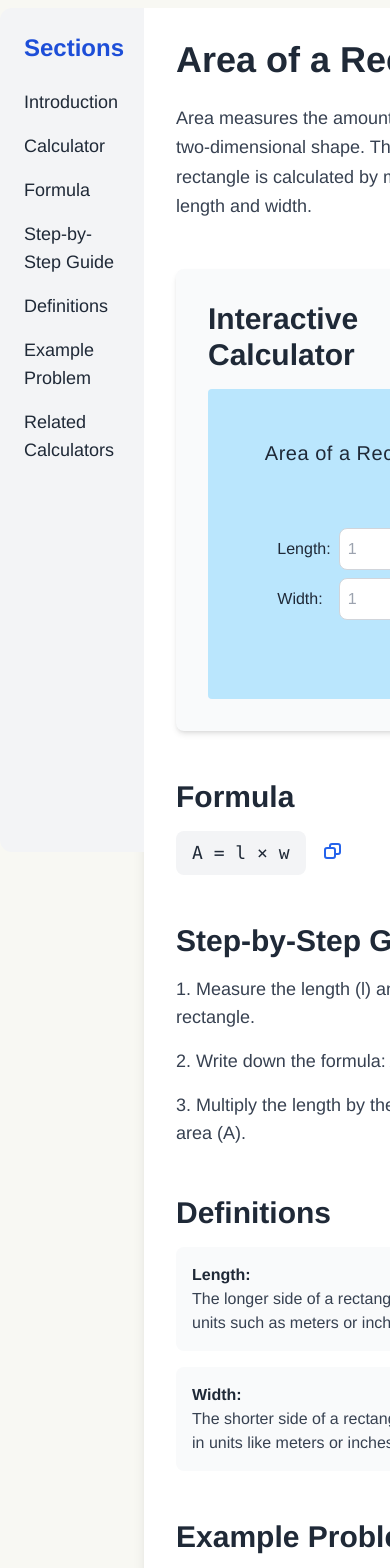
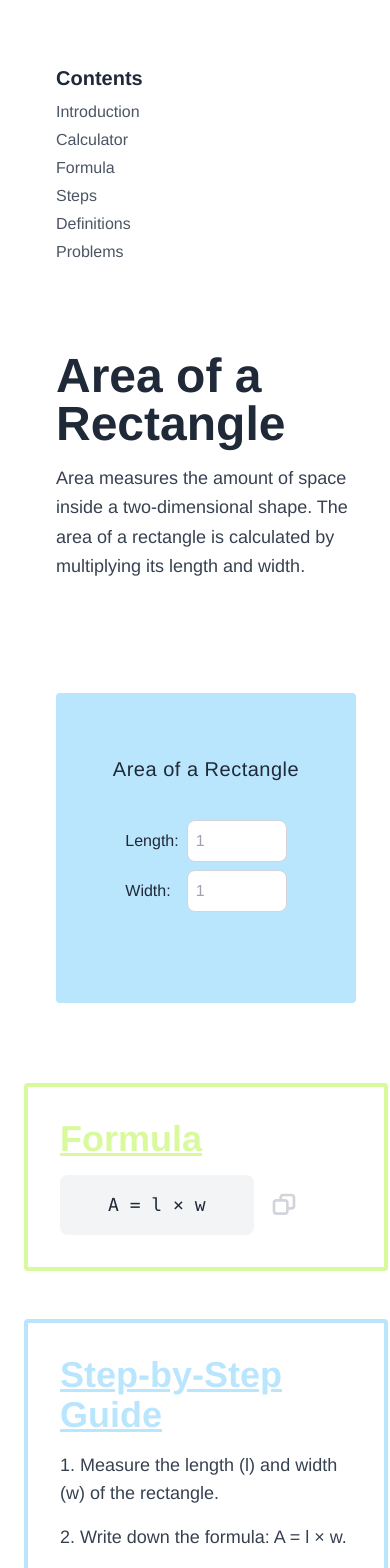
Before and after one commit to samanthacabrera/conversion-calculator, a React (Vite) app: page /calculator/areaRectangle in a window 390 px wide. Shown: the part 240-1808 px from the top of the page. Built offline with nearby package versions, Linux system fonts and the light colour scheme.

Commit message:
updated Page layout & mobile responsive

```diff
--- a/src/App.css
+++ b/src/App.css
@@ -7,6 +7,6 @@ body {
   margin: 0;
   padding: 0;
   font-family: Helvetica, sans-serif;
-  background-color: rgb(248, 248, 243);
   overflow-x: hidden;
+  scroll-behavior: smooth;
 }
--- a/src/Calculator.jsx
+++ b/src/Calculator.jsx
@@ -22,7 +22,7 @@ const Calculator = ({ calcType, condensed }) => {
 
     return (
         <div className={`flex flex-col justify-center items-center bg-${calcInfo.color}-200 text-center p-4 space-y-2 rounded ${condensed ? 'h-[60px] w-[300px]' : 'h-[310px] w-[300px]'}`}>
-            <Link to={`/calculator/${calcType}`} className="text-xl tracking-wide hover:scale-105 hover:underline transition-all duration-300 mb-6">
+            <Link to={`/calculator/${calcType}`} className="text-xl tracking-wide hover:scale-105 hover:underline transition-all duration-300">
                 {calcInfo.label}
             </Link>
 
--- a/src/Page.jsx
+++ b/src/Page.jsx
@@ -24,7 +24,7 @@ const Page = ({ calcType }) => {
 
     const copyToClipboard = () => {
         navigator.clipboard.writeText(formula).then(() => {
-            setCopySuccess('Formula copied to clipboard!');
+            setCopySuccess('copied to clipboard :)');
             setTimeout(() => setCopySuccess(''), 2000);
         }).catch(() => {
             setCopySuccess('Failed to copy formula');
@@ -32,58 +32,58 @@ const Page = ({ calcType }) => {
     };
 
     return (
-        <div className="flex max-w-6xl mx-auto">
-            {/* Sidebar Navigation */}
-            <aside className="w-1/4 p-6 bg-gray-100 rounded-l-xl sticky top-0 h-screen">
-                <h2 className="text-2xl font-semibold mb-6 text-blue-700">Sections</h2>
-                <nav className="space-y-4">
-                    <a href="#introduction" className="block text-lg hover:text-blue-700">Introduction</a>
-                    <a href="#calculator" className="block text-lg hover:text-blue-700">Calculator</a>
-                    <a href="#formula" className="block text-lg hover:text-blue-700">Formula</a>
-                    <a href="#steps" className="block text-lg hover:text-blue-700">Step-by-Step Guide</a>
-                    <a href="#definitions" className="block text-lg hover:text-blue-700">Definitions</a>
-                    <a href="#example" className="block text-lg hover:text-blue-700">Example Problem</a>
-                    <a href="#related" className="block text-lg hover:text-blue-700">Related Calculators</a>
-                </nav>
-            </aside>
+        <div className="flex flex-col max-w-6xl mx-auto p-6 bg-white rounded-lg shadow-lg">
+
+            <nav className="p-8">
+                <h2 className="text-xl font-semibold">Contents</h2>
+                <div className="flex flex-col space-y-1 mt-2">
+                    {["Introduction", "Calculator", "Formula", "Steps", "Definitions", "Problems"].map((item, index) => (
+                        <a key={index} href={`#${item.toLowerCase().replace(" ", "")}`} className="text-gray-600 hover:text-lime-400 transition duration-200">
+                            {item}
+                        </a>
+                    ))}
+                </div>
+            </nav>
 
             {/* Main Content */}
-            <main className="flex-1 p-8 bg-white rounded-r-xl shadow-lg space-y-12">
+            <main className="mt-6 space-y-12">
                 {/* Title */}
-                <section id="introduction">
-                    <h1 className="text-4xl font-bold text-gray-800 mb-6">{title}</h1>
+                <section id="introduction" className="p-8">
+                    <h1 className="text-5xl font-bold text-gray-800 mb-4">{title}</h1>
                     <p className="text-lg text-gray-700 leading-relaxed">{intro}</p>
                 </section>
 
                 {/* Calculator Component */}
-                <section id="calculator" className="bg-gray-50 p-8 rounded-lg shadow-md">
-                    <h2 className="text-3xl font-semibold text-gray-800 mb-4">Interactive Calculator</h2>
+                <section id="calculator" className="p-8">
                     <Calculator calcType={calcType} />
                 </section>
 
                 {/* Formula */}
                 {formula && (
-                    <section id="formula">
-                        <h2 className="text-3xl font-semibold text-gray-800 mb-4">Formula</h2>
-                        <div className="flex items-center space-x-4">
-                            <p className="text-lg bg-gray-100 py-2 px-4 rounded-lg font-mono">{formula}</p>
+                    <section id="formula" className="p-8 border-4 border-lime-200 rounded">
+                        <h2 className="text-4xl font-semibold text-lime-200 mb-4 underline">Formula</h2>
+                        <div className="flex flex-row items-center md:space-x-4">
+                            <p className="text-lg bg-gray-100 py-4 px-12 rounded-lg font-mono w-auto">{formula}</p>
+
                             <button
                                 onClick={copyToClipboard}
-                                className="text-blue-600 hover:text-blue-800 transition duration-200"
+                                className="text-gray-300 rounded-lg px-3 py-2 hover:text-gray-400 transition duration-200"
                             >
-                                <svg xmlns="http://www.w3.org/2000/svg" className="w-6 h-6" fill="none" viewBox="0 0 24 24" stroke="currentColor">
+                                <svg xmlns="http://www.w3.org/2000/svg" className="w-8 h-10 ml-1 mt-1" fill="none" viewBox="0 0 24 24" stroke="currentColor">
                                     <path strokeLinecap="round" strokeLinejoin="round" strokeWidth={2} d="M8 7V5a2 2 0 012-2h6a2 2 0 012 2v6a2 2 0 01-2 2h-2m-4 4H5a2 2 0 01-2-2v-6a2 2 0 012-2h6a2 2 0 012 2v6a2 2 0 01-2 2z" />
                                 </svg>
                             </button>
-                            {copySuccess && <p className="text-green-500">{copySuccess}</p>}
+
+                            {copySuccess && <p className="text-gray-400">{copySuccess}</p>}
+
                         </div>
                     </section>
                 )}
 
                 {/* Step-by-Step Guide */}
                 {steps && (
-                    <section id="steps">
-                        <h2 className="text-3xl font-semibold text-gray-800 mb-4">Step-by-Step Guide</h2>
+                    <section id="steps" className="p-8 border-4 border-sky-200 rounded">
+                        <h2 className="text-4xl font-semibold text-sky-200 mb-4 underline">Step-by-Step Guide</h2>
                         <ol className="list-decimal list-inside space-y-4">
                             {steps.map((step, index) => (
                                 <li key={index} className="text-lg text-gray-700">{step}</li>
@@ -94,13 +94,12 @@ const Page = ({ calcType }) => {
 
                 {/* Definitions */}
                 {dimensions && dimensions.length > 0 && (
-                    <section id="definitions">
-                        <h2 className="text-3xl font-semibold text-gray-800 mb-4">Definitions</h2>
+                    <section id="definitions" className="p-8 border-4 border-orange-200 rounded">
+                        <h2 className="text-4xl font-semibold text-orange-200 mb-4 underline">Definitions</h2>
                         <div className="space-y-4">
                             {dimensions.map((dimension, index) => (
-                                <div key={index} className="bg-gray-50 p-4 rounded-lg">
-                                    <span className="font-semibold text-gray-800">{dimension.name}:</span>
-                                    <p className="text-gray-700">{dimension.definition}</p>
+                                <div key={index} className="p-2">
+                                    <p>{dimension.name}: {dimension.definition}</p>
                                 </div>
                             ))}
                         </div>
@@ -109,23 +108,11 @@ const Page = ({ calcType }) => {
 
                 {/* Example Problem */}
                 {wordProblem && (
-                    <section id="example">
-                        <h2 className="text-3xl font-semibold text-gray-800 mb-4">Example Problem</h2>
-                        <p className="text-lg text-gray-700 bg-yellow-50 p-4 rounded-lg">{wordProblem}</p>
+                    <section id="problems" className="p-8 border-4 border-pink-200 rounded">
+                        <h2 className="text-4xl font-semibold text-pink-200 mb-4 underline">Problems</h2>
+                        <p className="text-lg text-gray-700">{wordProblem}</p>
                     </section>
                 )}
-
-                {/* Related Calculators */}
-                <section id="related">
-                    <h2 className="text-3xl font-semibold text-gray-800 mb-4">Related Calculators</h2>
-                    <ul className="grid grid-cols-1 md:grid-cols-2 gap-4">
-                        {relatedCalculators.map((calc, index) => (
-                            <li key={index} className="bg-blue-50 p-4 rounded-lg text-blue-700 hover:bg-blue-100 transition duration-200">
-                                <a href={calc.path} className="block text-lg font-medium">{calc.label}</a>
-                            </li>
-                        ))}
-                    </ul>
-                </section>
             </main>
         </div>
     );
```
Also changed, not shown: src/Content.jsx (+13 -13 lines), src/Menu.jsx (deleted, +0 -118 lines).
